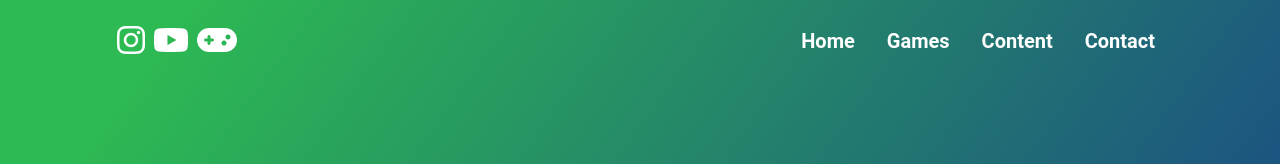
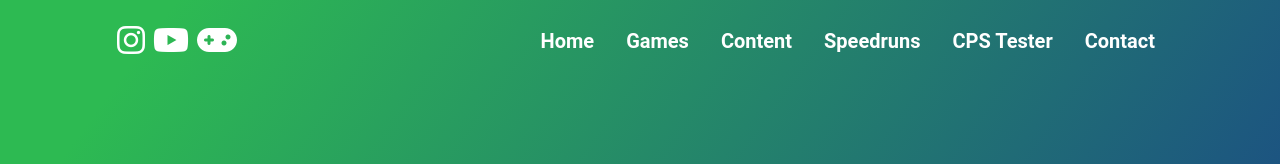
Before and after one commit to DuckMC/home, a plain HTML site: page index.html in a window 1280 px wide. Shown: the top 164 px of the page. Drawn offline with nearby package versions, Linux system fonts and the light colour scheme.

Commit message:
Update index.html

```diff
--- a/index.html
+++ b/index.html
@@ -1,3 +1,4 @@
+
 
 
 
@@ -104,6 +105,12 @@ margin: 1%;
                 <li class="nav-item mr-3 ">
                     <a class="nav-link link-black" href="https://DuckMC.github.io/videos/">Content</a>
                 </li>
+                <li class="nav-item mr-3 ">
+                    <a class="nav-link link-black" href="https://DuckMC.github.io/speedruns/">Speedruns</a>
+                </li>
+                <li class="nav-item mr-3 ">
+                    <a class="nav-link link-black" href="https://DuckMC.github.io/cps/">CPS Tester</a>
+                </li>
                 <li class="nav-item mr-3 1">
                     <a class="nav-link link-black" href="https://DuckMC.github.io/contact/">Contact</a>
                 </li>
@@ -158,6 +165,12 @@ margin: 1%;
                 </li>
                 <li class="nav-item mr-3 ">
                     <a class="nav-link" href="https://DuckMC.github.io/videos/">Content</a>
+                </li>
+                <li class="nav-item mr-3 ">
+                    <a class="nav-link" href="https://DuckMC.github.io/speedruns/">Speedruns</a>
+                </li>
+                <li class="nav-item mr-3 ">
+                    <a class="nav-link" href="https://DuckMC.github.io/cps/">CPS Tester</a>
                 </li>
                 <li class="nav-item mr-3 1">
                     <a class="nav-link" href="https://DuckMC.github.io/contact/">Contact</a>
```
